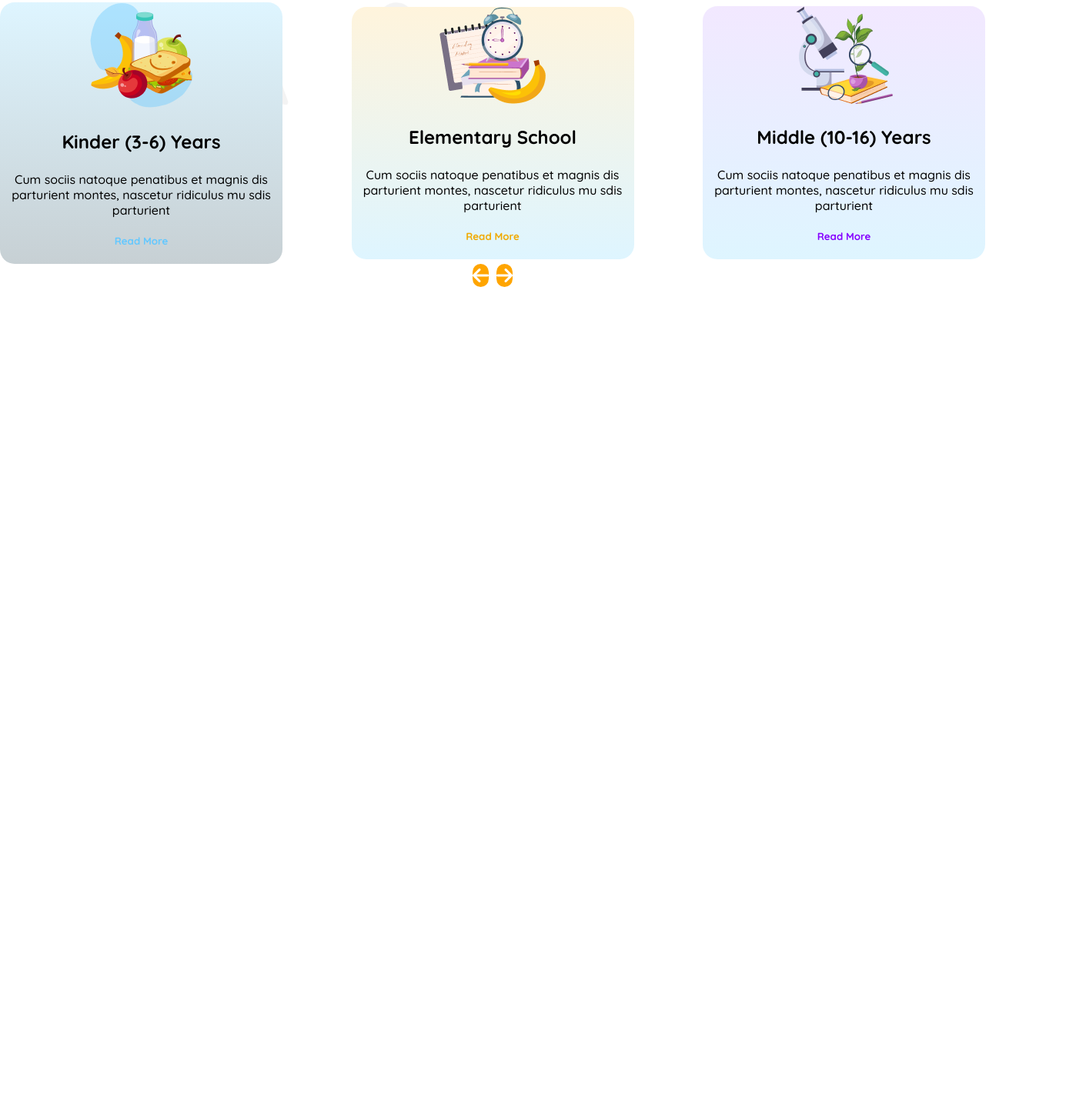
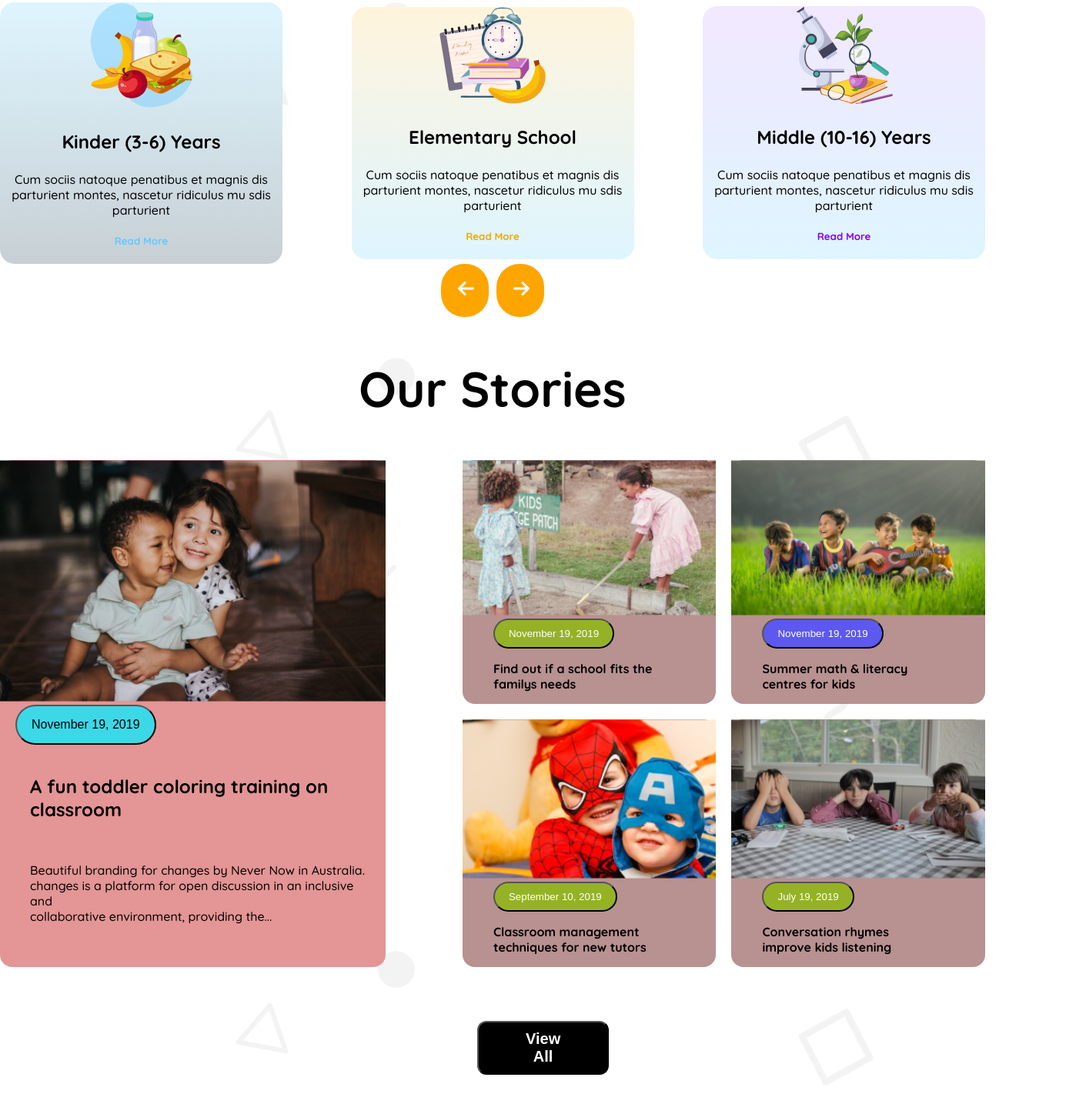
Before and after one commit to kabir542547301148/assignment-002, a plain HTML site: page index.html in a window 1280 px wide. Shown: the part 1125-2560 px from the top of the page at 77% size, 1411 px wide, since content can reach past the window. Before the commit the page ends 1498 px from the top, so only its background shows below. Drawn offline with Linux system fonts and the light colour scheme.

Commit message:
added new code

```diff
--- a/index.html
+++ b/index.html
@@ -102,6 +102,54 @@
 
 
         </section>
+        <section class="stories">
+           <h2 class="our-title">Our Stories</h2>
+
+
+           <div class="stories-container">
+
+            <div class="box-1 HIDE">
+                <img src="assets/story-1.png" alt="">
+                <button class="stories-btn-1">November 19, 2019</button>
+
+                <h3 class="stories-title-1">A fun toddler coloring training on<br>
+                    classroom</h3>
+                    <p class="stories-description-1">Beautiful branding for changes by Never Now in Australia.<br>
+                        changes is a platform for open discussion in an inclusive and<br>
+                        collaborative environment, providing the...</p>
+            </div>
+            <div class="stories-content">
+            <div class="box-2">
+                <img src="assets/story-2.png" alt="">
+                <button class="stories-btn-2">November 19, 2019</button>
+                <p class="stories-description">Find out if a school fits the<br>
+                    familys needs</p>
+            </div>
+            <div class="box-3">
+                <img src="assets/story-3.png" alt="">
+                <button class="stories-btn-3">November 19, 2019</button>
+                <p class="stories-description">Summer math & literacy<br>
+                    centres for kids</p>
+            </div>
+            <div class="box-4">
+                <img src="assets/story-4.png" alt="">
+                <button class="stories-btn-4">September 10, 2019</button>
+                <p class="stories-description">Classroom management<br>
+                    techniques for new tutors</p>
+            </div>
+            <div class="box-5">
+                <img src="assets/story-5.png" alt="">
+                <button class="stories-btn-5">July 19, 2019</button>
+                <p class="stories-description">Conversation rhymes<br>
+                    improve kids listening</p>
+            </div>
+        </div>
+
+
+           </div>
+           <button class="view-btn">View All</button>
+
+        </section>
 
     </main>
 
--- a/style/style.css
+++ b/style/style.css
@@ -183,6 +183,121 @@
     color: white;
     background-color: orange;
     border-radius: 30px;
+    padding: 17px 19px 22px 22px;
+    gap: 10px;
+  }
+  /* stories related style */
+  .stories{
+    max-width: 1440px;
+    margin: 0 auto;
+    background-image: url(../assets/bg.png);
+    /* background: linear-gradient(to top, #AA7B27, #FFFFFF); */
+
+
+  }
+  .stories-container{
+   display: flex;
+   justify-content: center;
+  }
+  .our-title{
+    font-weight: 700;
+    font-size: 4rem;
+    text-align: center;
+
+  }
+  .stories-content{
+    display: grid;
+    grid-template-columns: repeat(2, 1fr);
+    gap: 20px;
+
+  }
+  .box-1{
+    background-color: #e49595;
+    border-radius: 16px;
+   margin-right: 100px;
+
+  }
+  .stories-container img{
+    width: 100%;
+  }
+  .stories-btn-1{
+    font-weight: 500;
+    font-size: 1rem;
+    background-color: #3CD8E8;
+    padding: 15px 19px;
+    margin-left: 20px;
+    border-radius: 48px;
+  }
+  .stories-title-1{
+    font-weight: 700;
+    font-size: 1.5rem;
+    padding: 15px 19px;
+    margin-left: 20px;
+  }
+  .stories-description-1{
+    font-weight: 500;
+    font-size: 1rem;
+    padding: 15px 19px;
+    margin-left: 20px;
+  }
+  .box-2{
+    background-color: #b89191;
+    border-radius: 16px;
+
+  }
+  .stories-btn-2{
+    padding: 10px 18px;
+    margin-left: 40px;
+    color: white;
+    background-color: #95B226;
+    border-radius: 48px;
+  }
+  .stories-description{
+    font-weight: 700;
+    font-size: 1rem;
+    margin-left: 40px;
+  }
+  .box-3{
+    background-color: #b89191;
+    border-radius: 16px;
+  }
+  .stories-btn-3{
+    padding: 10px 18px;
+    margin-left: 40px;
+    color: white;
+    background-color: #5D58F0;
+    border-radius: 48px;
+  }
+  .box-4{
+    background-color: #b89191;
+    border-radius: 16px;
+  }
+  .stories-btn-4{
+    padding: 10px 18px;
+    margin-left: 40px;
+    color: white;
+    background-color: #95B226;
+    border-radius: 48px;
+  }
+  .box-5{
+    background-color: #b89191;
+    border-radius: 16px;
+  }
+  .stories-btn-5{
+    padding: 10px 18px;
+    margin-left: 40px;
+    color: white;
+    background-color: #95B226;
+    border-radius: 48px;
+  }
+  .view-btn{
+    font-weight: 700;
+    font-size: 1.25rem;
+    color: white;
+    padding: 10px 61px;
+    border-radius: 12px;
+    background-color: #000000;
+    margin: 70px 620px;
   }
 
 
@@ -221,7 +336,23 @@
     .arrow-container{
       display: none;
     }
+    .stories-content{
+      /* grid-template-columns: repeat(2, 1fr); */
+      flex-direction: column;
 
+    }
+    .view-btn{
+    margin: 0;
+     font-weight: 500;
+     padding: 15px;
+     text-align: center;
+    }
+    .our-title{
+      font-weight: 500;
+      font-size: 2rem;
+      text-align: center;
+
+    }
 
 
   }
```
